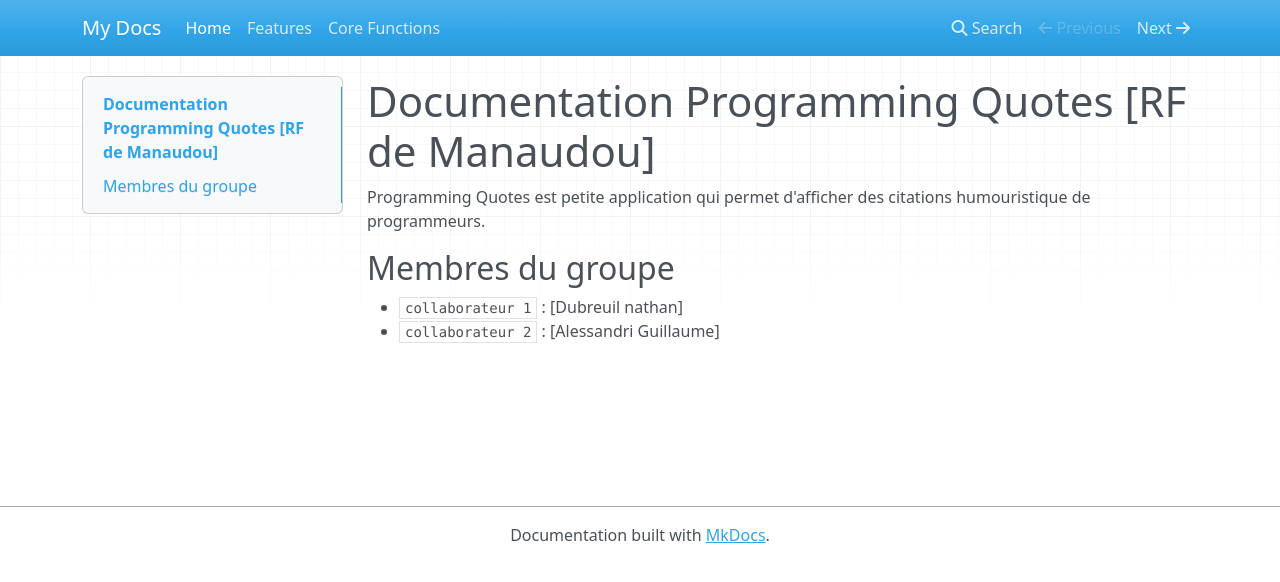
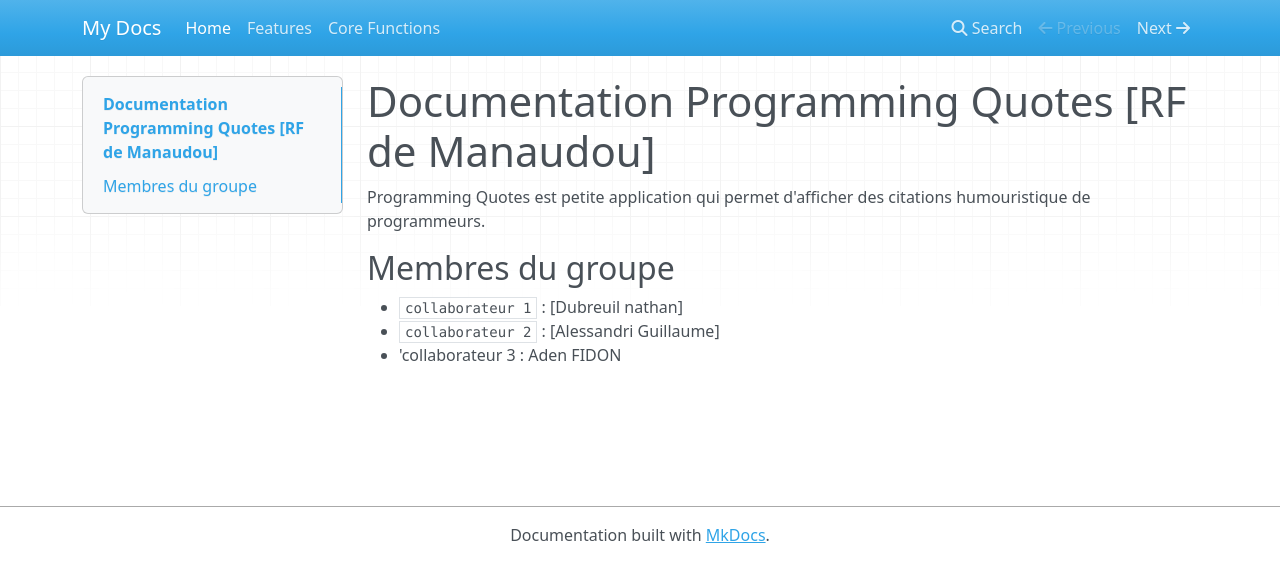
Before and after one commit to TI204/quotes-docs-rf-de-manaudou, an MkDocs documentation site: the page built from docs/index.md, in a window 1280 px wide. Shown: the top 582 px of the page. Built offline with MkDocs 1.6.1, drawn with Linux system fonts in a browser that asks for light colours; nearby versions of some CDN libraries.

Commit message:
Complete index.md and README.md (Contributor 3)

```diff
--- a/docs/index.md
+++ b/docs/index.md
@@ -6,3 +6,4 @@ Programming Quotes est petite application qui permet d'afficher des citations hu
 
 - `collaborateur 1` : [Dubreuil nathan]
 - `collaborateur 2` : [Alessandri Guillaume]
+- 'collaborateur 3 : Aden FIDON
```
